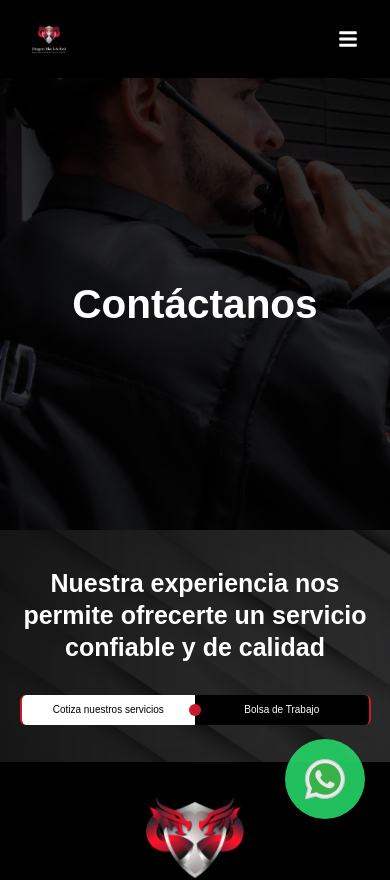
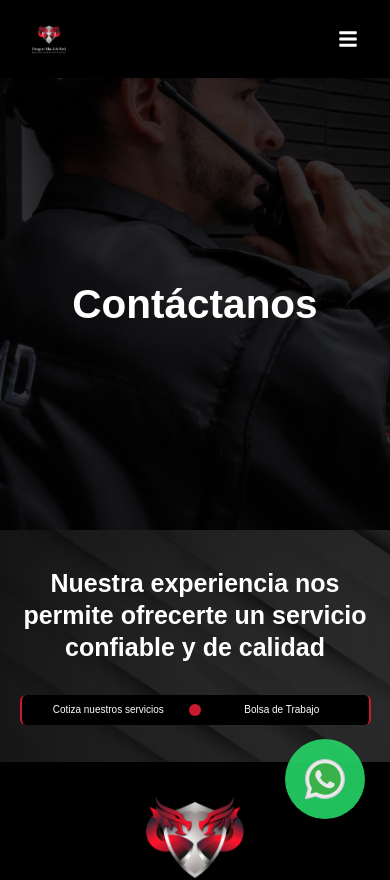
Before and after one commit to dragonbnr/dragonbnr, a Next.js app: page /Contacto in a window 390 px wide. Shown: the top 880 px of the page. Built offline with nearby package versions, Linux system fonts and the light colour scheme.

Commit message:
Refactor text content in Permisos and DispositivosSection for clarity; enhance button styling in Experiencia for better user interaction; adjust HeroSection dimensions for responsiveness; log form state in Contacto page.

```diff
--- a/src/components/Certificaciones/Permisos.jsx
+++ b/src/components/Certificaciones/Permisos.jsx
@@ -48,7 +48,7 @@ function Permisos() {
         initial="hidden"
         animate="visible"
       >
-        Proveemos sistemas de videovigilancia de alta resolución, conectados a un sistema central para monitoreo y grabación en tiempo real...
+       Nuestra empresa se distingue por operar bajo los más altos estándares de cumplimiento legal y profesionalismo en el ámbito de la seguridad privada. Contamos con todas las autorizaciones necesarias para ofrecer nuestros servicios, además de certificaciones que avalan la calidad de nuestras operaciones y nuestro compromiso con la seguridad y protección de nuestros clientes.
       </motion.p>
 
       {/* Título Permisos */}
--- a/src/components/Contacto/Experiencia.jsx
+++ b/src/components/Contacto/Experiencia.jsx
@@ -1,8 +1,8 @@
 import { motion } from "framer-motion";
 import Image from "next/image";
-import React from "react";
+import React, { useState } from "react";
 
-const Experiencia = ({ setForm }) => {
+const Experiencia = ({ setForm, form }) => {
   // Variantes de animación
   const fadeIn = {
     hidden: { opacity: 0 },
@@ -13,6 +13,8 @@ const Experiencia = ({ setForm }) => {
     hidden: { opacity: 0, y: 30 },
     visible: { opacity: 1, y: 0, transition: { duration: 1, ease: 'easeOut', delay: 0.2 } },
   };
+
+
 
   return (
     <div className="w-full h-auto flex flex-col relative justify-center items-center py-[37px]">
@@ -54,18 +56,18 @@ const Experiencia = ({ setForm }) => {
         >
           <div className="w-[12.53px] h-[12.53px] md:w-[20px] md:h-[20px] lg:w-[33px] lg:h-[33px] bg-[#ca1b2e] rounded-full absolute" />
           <div
-            className="w-full h-[30px] md:h-[60px] bg-white rounded-tl-md rounded-bl-md border-l-2 border-[#ca1b2e] cursor-pointer flex justify-center items-center"
+            className={`w-full h-[30px] md:h-[60px] ${form == "cotizar"? "bg-white text-black" : "bg-black text-white"} rounded-tl-md rounded-bl-md border-l-2 border-[#ca1b2e] cursor-pointer flex justify-center items-center duration-300 transition-all`}
             onClick={() => setForm("cotizar")}
           >
-            <span className="text-center text-black text-[10px] md:text-[17px] leading-[10.94px]">
+            <span className={`text-center  text-[10px] md:text-[17px] leading-[10.94px]`}>
               Cotiza nuestros servicios
             </span>
           </div>
           <div
-            className="w-full h-[30px] md:h-[60px] bg-black rounded-tr-md rounded-br-md border-r-2 border-[#ca1b2e] cursor-pointer flex justify-center items-center"
+            className={`w-full h-[30px] md:h-[60px] ${form == "bolsa"? "bg-white text-black" : "bg-black text-white"} rounded-tr-md rounded-br-md border-r-2 border-[#ca1b2e] cursor-pointer flex justify-center items-center duration-300 transition-all`}
             onClick={() => setForm("bolsa")}
           >
-            <span className="text-center text-white text-[10px] md:text-[17px] leading-[10.94px]">
+            <span className="text-center  text-[10px] md:text-[17px] leading-[10.94px]">
               Bolsa de Trabajo
             </span>
           </div>
--- a/src/components/Dispositivos/DispositivosSection.jsx
+++ b/src/components/Dispositivos/DispositivosSection.jsx
@@ -141,7 +141,7 @@ function DispositivosSection() {
         initial="hidden"
         animate="visible"
       >
-        Los guardias intramuros pasan mediante filtros en el área de selección de personal, para contar con los elementos más aptos para desarrollar sus funciones, cumpliendo cabalmente con las actividades encomendadas, y siendo supervisados por sus superiores, respetando las reglas y adaptándose a cada sector donde se prestará el servicio.
+        Ofrecemos productos de alta calidad y asesoría con personal capacitado para responder con profesionalismo ante cualquier duda que tenga, para cumplir con los requisitos únicos de cada cliente. Con el objetivo  de mantener seguros a personas, recursos materiales o patrimonios de cualquier situación que pueda alterar el orden,  evitar riesgos posibles.
       </motion.p>
 
         <RedButton texto="Ver servicios" url="/Servicios" />
--- a/src/components/Home/HeroSection.jsx
+++ b/src/components/Home/HeroSection.jsx
@@ -59,7 +59,7 @@ const HeroSection = () => {
         variants={fadeInUp}
       >
         <motion.div
-          className="w-[176.20px] h-[19.90px] relative flex-col justify-start items-start inline-flex"
+          className="w-[176.20px] h-[19.90px] lg:w-[350px] lg:h-[37px] relative flex-col justify-start items-start inline-flex"
           variants={scaleIn}
         >
           <Image
@@ -68,7 +68,7 @@ const HeroSection = () => {
             width={156}
             height={161}
             alt="Logo"
-            className="w-full h-full object-cover"
+            className="w-full  h-full object-cover"
           />
         </motion.div>
 
--- a/src/pages/Contacto.jsx
+++ b/src/pages/Contacto.jsx
@@ -8,6 +8,7 @@ function Conocenos() {
   const [form, setForm] = useState("");
   return (
     <div>
+      {console.log(form)}
         <Hero/>
        <Experiencia
         setForm={setForm}
```
